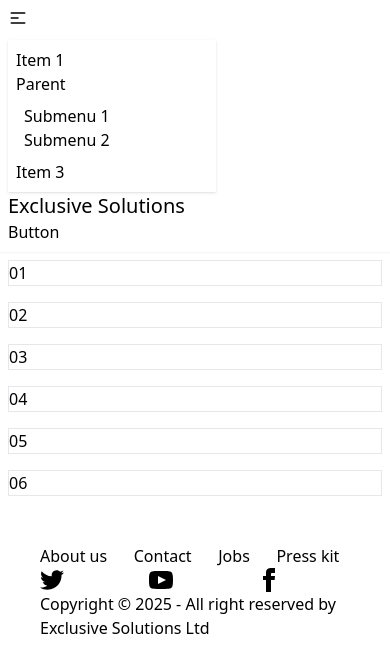
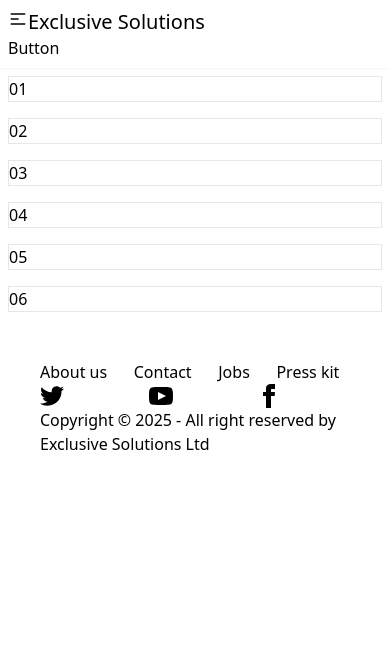
Before and after one commit to matherton/exclusive-solutions, a Vue app: page / in a window 390 px wide. Shown: the top 672 px of the page. Built offline with nearby package versions, Linux system fonts and the light colour scheme.

Commit message:
nav and mobile nav functioning correctly so that drop downs apppear over content

```diff
--- a/src/components/navBar.vue
+++ b/src/components/navBar.vue
@@ -1,9 +1,23 @@
-<script setup></script>
-<template lang="">
-  <div class="navbar bg-base-100 shadow-sm">
+<script setup>
+import { ref } from "vue";
+const mobileMenuOpen = ref(false);
+const toggleMobileMenu = () => {
+  mobileMenuOpen.value = !mobileMenuOpen.value;
+};
+const closeMobileMenu = () => {
+  mobileMenuOpen.value = false;
+};
+</script>
+
+<template>
+  <div class="navbar bg-base-100 shadow-sm relative">
     <div class="navbar-start">
-      <div class="dropdown bg-neutral text-neutral-content">
-        <div tabindex="0" role="button" class="btn btn-ghost lg:hidden">
+      <!-- Hamburger button -->
+      <button
+        @click="toggleMobileMenu"
+        class="btn btn-ghost lg:hidden"
+        aria-label="Open main menu"
+      >
         <svg
           xmlns="http://www.w3.org/2000/svg"
           class="h-5 w-5"
@@ -18,22 +32,7 @@
             d="M4 6h16M4 12h8m-8 6h16"
           />
         </svg>
-        </div>
-        <ul
-          tabindex="0"
-          class="menu menu-sm dropdown-content bg-red rounded-box z-1 mt-3 w-52 p-2 shadow"
-        >
-          <li><a>Item 1</a></li>
-          <li>
-            <a>Parent</a>
-            <ul class="p-2">
-              <li><a>Submenu 1</a></li>
-              <li><a>Submenu 2</a></li>
-            </ul>
-          </li>
-          <li><a>Item 3</a></li>
-        </ul>
-      </div>
+      </button>
       <a class="btn btn-ghost text-xl">Exclusive Solutions</a>
     </div>
     <div class="navbar-center hidden lg:flex">
@@ -54,11 +53,39 @@
     <div class="navbar-end">
       <a class="btn">Button</a>
     </div>
+
+    <!-- Mobile dropdown menu -->
+    <transition name="fade">
+      <div
+        v-if="mobileMenuOpen"
+        class="fixed inset-0 z-50 bg-black bg-opacity-40 lg:hidden"
+        @click.self="closeMobileMenu"
+      >
+        <ul
+          class="absolute left-0 top-16 w-full menu menu-sm bg-base-100 shadow z-50 p-2"
+        >
+          <li><a @click="closeMobileMenu">Item 1</a></li>
+          <li>
+            <a>Parent</a>
+            <ul class="p-2">
+              <li><a @click="closeMobileMenu">Submenu 1</a></li>
+              <li><a @click="closeMobileMenu">Submenu 2</a></li>
+            </ul>
+          </li>
+          <li><a @click="closeMobileMenu">Item 3</a></li>
+        </ul>
+      </div>
+    </transition>
   </div>
 </template>
-<script>
-export default {
-  name: "navBar",
-};
-</script>
-<style lang=""></style>
+
+<style scoped>
+.fade-enter-active,
+.fade-leave-active {
+  transition: opacity 0.2s;
+}
+.fade-enter-from,
+.fade-leave-to {
+  opacity: 0;
+}
+</style>
```
Lines whose indentation alone changed are shown as unchanged.
